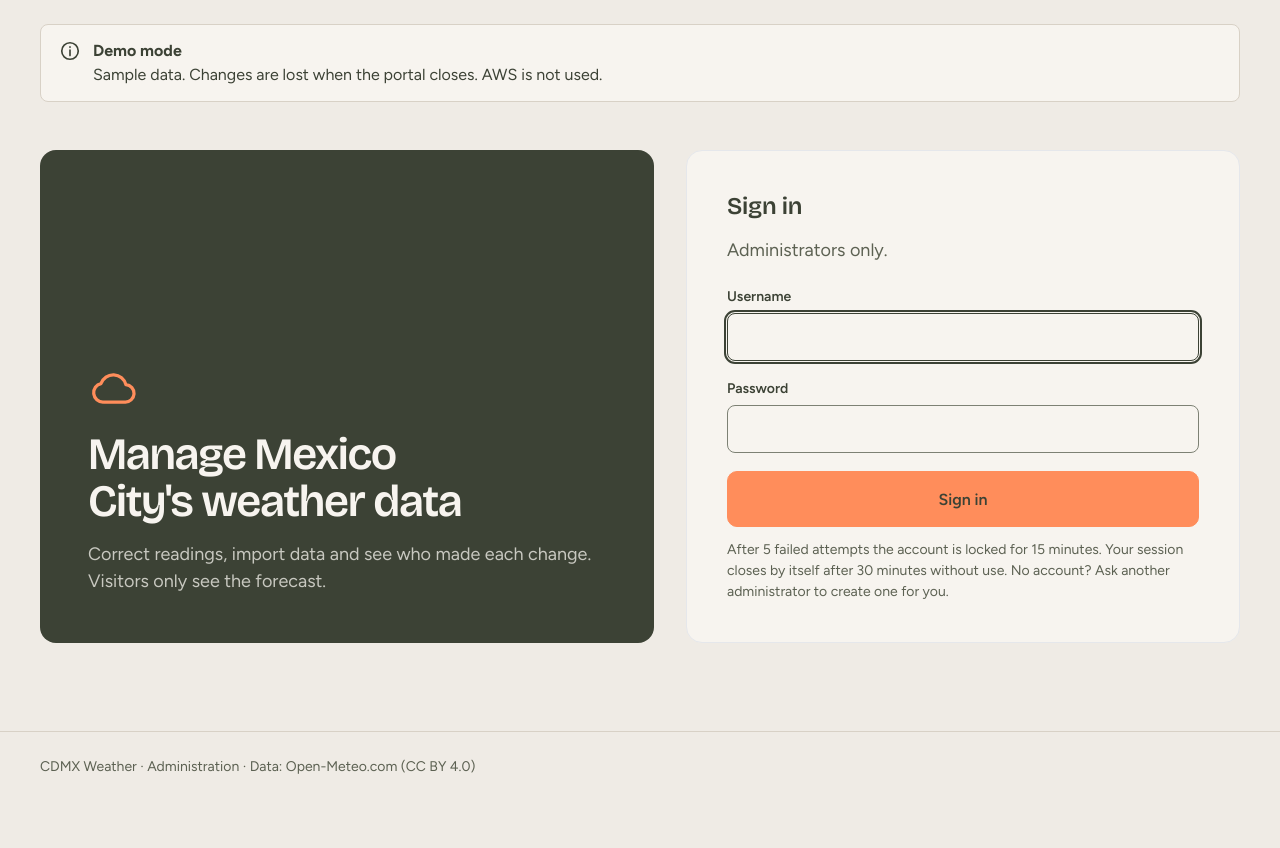
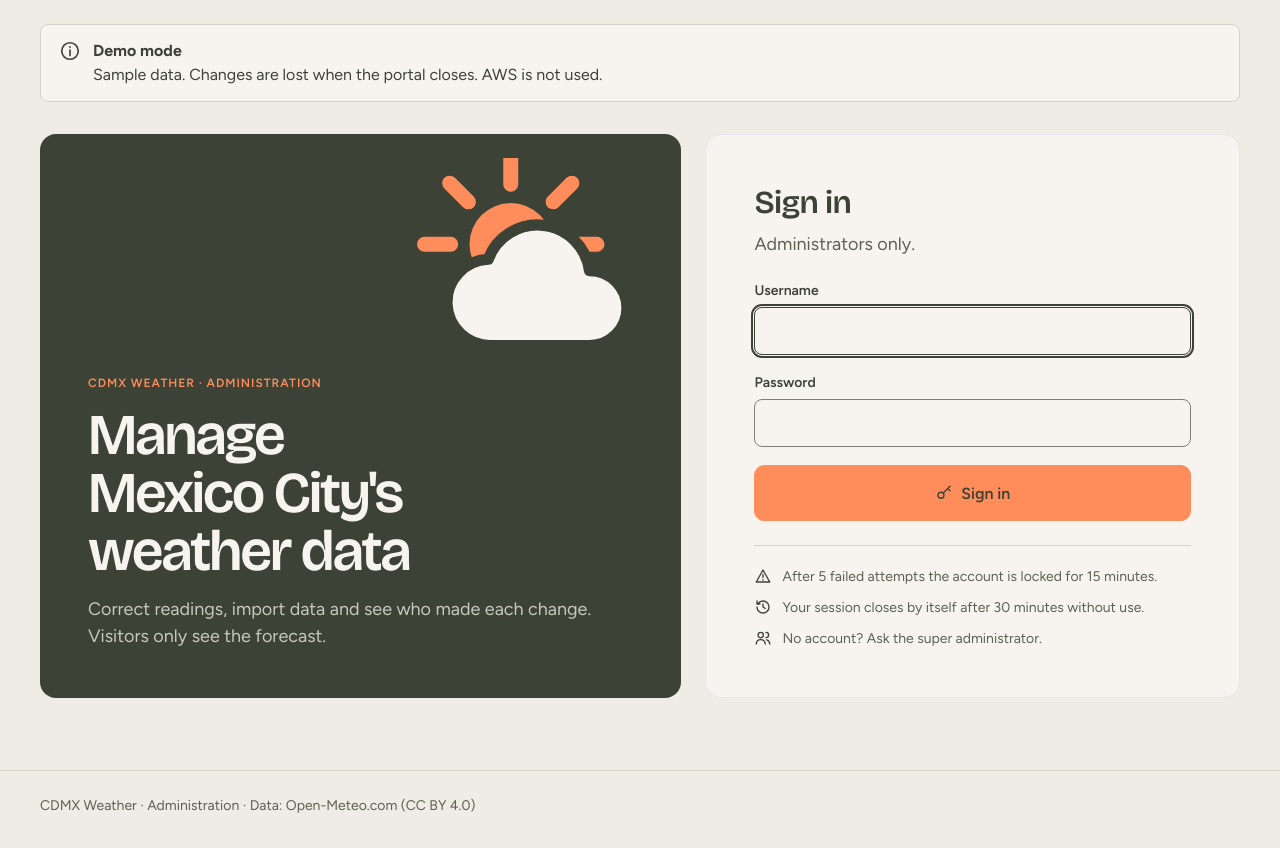
Before and after one commit to elsamrobles9-rgb/Pronostico-del-clima, a Flask app: page /login in a window 1280 px wide. Shown: the part 77-925 px from the top of the page. Before the commit the page ends 851 px from the top, so only its background shows below. Run offline with Flask 3, Linux system fonts and the light colour scheme.

Commit message:
Diseño: inicio de sesión

```diff
--- a/static/style.css
+++ b/static/style.css
@@ -177,7 +177,7 @@ td form{margin:0}
 .ad-visitante .claro{font-size:14px;color:var(--on-dark-2)}
 .ad-visitante .grande{font-family:var(--f-display);font-size:36px;line-height:1.15;font-weight:600;letter-spacing:-.02em}
 .ad-visitante a{margin-left:auto;min-height:44px;display:inline-flex;align-items:center;color:var(--on-dark);font-weight:600}
-.ad-visitante>.icon,.ad-login-azul>.icon{width:52px;height:52px;color:var(--accent);stroke-width:1.5}
+.ad-visitante>.icon{width:52px;height:52px;color:var(--accent);stroke-width:1.5}
 .ad-lista{list-style:none;margin:0 0 16px;padding:0;display:flex;flex-direction:column;gap:12px;font-size:15px}
 .ad-lista li{display:flex;align-items:center;gap:10px}
 .ad-lista .cuando{margin-left:auto;white-space:nowrap;font-size:14px;color:var(--text-2)}
@@ -205,13 +205,19 @@ td form{margin:0}
 .ad-error .que{margin:20px 0;padding:16px 18px;border-radius:var(--r-md);background:var(--bg)}
 
 /* ---------- 15. Inicio de sesión ---------- */
-.ad-login{display:flex;align-items:stretch;gap:32px;flex-wrap:wrap;padding:24px 0}
-.ad-login-azul{flex:1 1 440px;min-height:480px;display:flex;flex-direction:column;justify-content:flex-end;gap:16px;padding:48px;border-radius:var(--r-xl);background:var(--text);color:var(--on-dark)}
-.ad-login-azul h1{color:var(--on-dark);font-size:clamp(2.25rem,3.5vw,3.5rem);line-height:1.05}
-.ad-login-azul p{margin:0;font-size:18px;color:var(--on-dark-2)}
-.ad-login-form{flex:1 1 380px;padding:40px}
+.ad-login{display:grid;grid-template-columns:minmax(0,1.2fr) minmax(0,1fr);gap:24px;padding:8px 0}
+.ad-login-azul{position:relative;overflow:hidden;min-height:520px;display:flex;flex-direction:column;justify-content:flex-end;gap:16px;padding:48px;border-radius:var(--r-xl);background:var(--text);color:var(--on-dark)}
+.login-sol{position:absolute;top:24px;right:24px;width:240px;height:240px}
+.login-eyebrow{font-size:12px;line-height:16px;font-weight:600;letter-spacing:.08em;text-transform:uppercase;color:var(--accent)}
+.ad-login-azul h1{max-width:12ch;color:var(--on-dark);font-size:clamp(2.75rem,4.5vw,4.25rem);line-height:1;letter-spacing:-.04em}
+.ad-login-azul p{max-width:44ch;margin:0;font-size:18px;color:var(--on-dark-2)}
+.ad-login-form{display:flex;flex-direction:column;justify-content:center;padding:48px}
+.ad-login-form h2{margin:0;font-size:32px;letter-spacing:-.02em}
 .ad-login-form form{display:flex;flex-direction:column;gap:18px}
 .ad-login-form .ad-btn.primario{width:100%;min-height:56px}
+.login-notas{list-style:none;display:flex;flex-direction:column;gap:10px;margin:24px 0 0;padding:20px 0 0;border-top:1px solid var(--line);font-size:14px;color:var(--text-2)}
+.login-notas li{display:flex;align-items:flex-start;gap:10px}
+.login-notas .icon{width:18px;height:18px;margin-top:1px;color:var(--text)}
 
 /* ---------- 16. Página pública ---------- */
 body.publico{display:flex;flex-direction:column;min-height:100vh}
--- a/templates/login.html
+++ b/templates/login.html
@@ -3,12 +3,21 @@
 {% block main_clase %}ad-main{% endblock %}
 {% block content %}
 <div class="ad-login">
-<section class="ad-login-azul">{{ icon('cloud') }}<h1>Manage Mexico City's weather data</h1><p>Correct readings, import data and see who made each change. Visitors only see the forecast.</p></section>
+<section class="ad-login-azul">
+<svg class="login-sol" viewBox="0 0 64 64" aria-hidden="true"><g transform="translate(-7 -9)"><g class="wx-sol"><circle cx="32" cy="32" r="11"/><path class="wx-rayos" d="M32 9v7M32 48v7M9 32h7M48 32h7M15.7 15.7l5 5M43.3 43.3l5 5M15.7 48.3l5-5M43.3 20.7l5-5"/></g></g><path class="wx-nube" d="M20 50h26a10 10 0 0 0 0-20 14 14 0 0 0-27-3 9 9 0 0 0 1 23z"/></svg>
+<span class="login-eyebrow">CDMX Weather · Administration</span>
+<h1>Manage Mexico City's weather data</h1>
+<p>Correct readings, import data and see who made each change. Visitors only see the forecast.</p>
+</section>
 <section class="ad-tarjeta ad-login-form"><h2>Sign in</h2><p class="ad-sub">Administrators only.</p>
 <form method="post"><input type="hidden" name="csrf" value="{{ csrf }}">
 <label class="campo">{{ "Email" if users_store.startswith("mysql") else "Username" }}<input name="username" autocomplete="username" maxlength="254" required autofocus></label>
 <label class="campo">Password<input name="password" type="password" autocomplete="current-password" maxlength="128" required></label>
-<button class="ad-btn primario" type="submit">Sign in</button></form>
-<p class="ad-nota">After 5 failed attempts the account is locked for 15 minutes. Your session closes by itself after 30 minutes without use. No account? Ask another administrator to create one for you.</p></section>
+<button class="ad-btn primario" type="submit">{{ icon('key') }} Sign in</button></form>
+<ul class="login-notas">
+<li>{{ icon('alert') }}<span>After 5 failed attempts the account is locked for 15 minutes.</span></li>
+<li>{{ icon('history') }}<span>Your session closes by itself after 30 minutes without use.</span></li>
+<li>{{ icon('users') }}<span>No account? Ask the super administrator.</span></li>
+</ul></section>
 </div>
 {% endblock %}
```
Also changed, not shown: public/static/style.css (+12 -6 lines).
